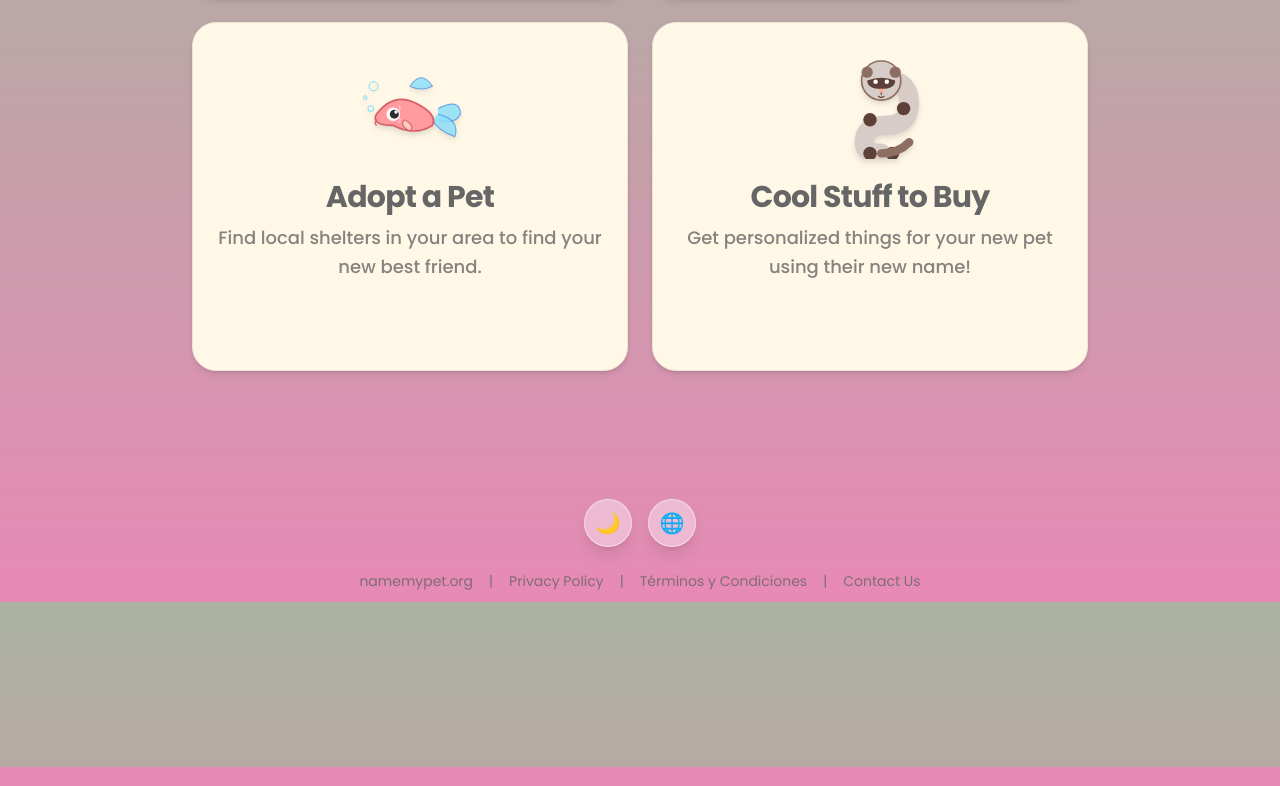
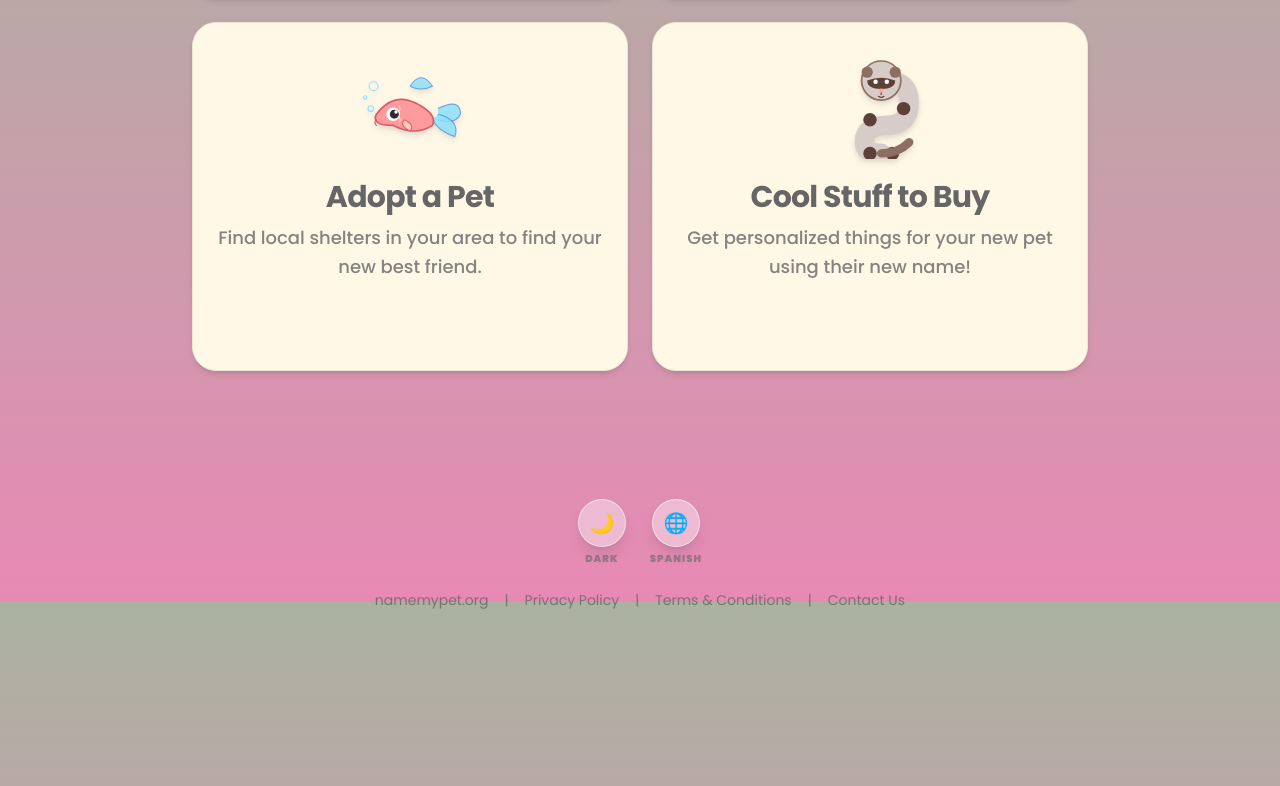
Before and after one commit to revsan1234/petapp_finalv3, a React (Vite) app: page / in a window 1280 px wide. Shown: the part 998-1784 px from the top of the page. Built offline with nearby package versions, Linux system fonts and the light colour scheme.

Commit message:
fix contact us and footer

```diff
--- a/App.tsx
+++ b/App.tsx
@@ -16,6 +16,7 @@ import { CustomCursor } from './components/ui/CustomCursor';
 import { LanguageProvider, useLanguage } from './contexts/LanguageContext';
 import { hasValidApiKey } from './services/geminiService';
 import { Card } from './components/ui/Card';
+import { PetCharacter } from './components/assets/pets/PetCharacter';
 
 // --- Contact Us Component (Defined locally to avoid file creation issues) ---
 const ContactUs: React.FC<{ onBack: () => void }> = ({ onBack }) => {
@@ -35,35 +36,33 @@ const ContactUs: React.FC<{ onBack: () => void }> = ({ onBack }) => {
                     </button>
                 </header>
                 <main>
-                    <Card className="text-center py-20 border-4 border-[#AA336A]/20 shadow-2xl rounded-[3rem]">
+                    <Card className="text-center py-20 border-4 border-[#AA336A]/10 shadow-2xl rounded-[3rem]">
                         <div className="flex justify-center mb-6">
-                             <div className="bg-[#AA336A]/10 p-6 rounded-full">
-                                <svg xmlns="http://www.w3.org/2000/svg" className="h-16 w-16 text-[#AA336A]" fill="none" viewBox="0 0 24 24" stroke="currentColor">
-                                  <path strokeLinecap="round" strokeLinejoin="round" strokeWidth={1.5} d="M3 8l7.89 5.26a2 2 0 002.22 0L21 8M5 19h14a2 2 0 002-2V7a2 2 0 00-2-2H5a2 2 0 00-2 2v10a2 2 0 002 2z" />
-                                </svg>
+                             <div className="transform hover:scale-110 transition-transform duration-300">
+                                <PetCharacter pet="cat" className="w-32 h-32 drop-shadow-xl" />
                              </div>
                         </div>
 
-                        <h1 className="text-5xl font-black mb-6 text-[#AA336A] uppercase tracking-tight font-heading">
+                        <h1 className="text-5xl font-black mb-6 text-[#5D4037] uppercase tracking-tight font-heading">
                             {t.contact_us.title}
                         </h1>
 
                         <div className="space-y-10">
-                            <p className="text-2xl font-medium opacity-80 max-w-md mx-auto leading-relaxed text-[#666666]">
+                            <p className="text-2xl font-medium max-w-md mx-auto leading-relaxed text-[#5D4037] opacity-90 font-['Poppins']">
                                 {t.contact_us.p1}
                             </p>
 
-                            <div className="inline-block p-1.5 rounded-[2rem] bg-gradient-to-r from-[#FF6B6B] to-[#AA336A] shadow-2xl transform hover:scale-105 transition-all duration-300">
+                            <div className="inline-block transition-all duration-300">
                                 <a
                                     href={`mailto:${t.contact_us.email}`}
-                                    className="block bg-white px-10 py-8 rounded-[calc(2rem-6px)] text-2xl sm:text-3xl font-black text-[#AA336A] hover:bg-transparent hover:text-white transition-all break-all font-heading"
+                                    className="text-2xl sm:text-4xl font-black text-[#5D4037] hover:text-[#AA336A] transition-all break-all font-heading"
                                 >
                                     {t.contact_us.email}
                                 </a>
                             </div>
 
                             <div className="pt-12">
-                                <p className="text-sm font-bold opacity-30 tracking-[0.3em] uppercase text-[#666666]">
+                                <p className="text-sm font-bold opacity-30 tracking-[0.3em] uppercase text-[#5D4037] font-['Poppins']">
                                     namemypet.org
                                 </p>
                             </div>
@@ -154,7 +153,8 @@ const AppContent: React.FC = () => {
   if (view === 'contact') return <ContactUs onBack={() => setView('app')} />;
 
   const ToggleControls = () => (
-      <div className="flex justify-center gap-4">
+      <div className="flex justify-center gap-6">
+        <div className="flex flex-col items-center gap-1">
             <button
                 onClick={() => setIsChillMode(!isChillMode)}
                 className="w-12 h-12 rounded-full bg-white/40 backdrop-blur-md border border-white/50 flex items-center justify-center shadow-lg transition-transform hover:scale-110 active:scale-95"
@@ -162,6 +162,10 @@ const AppContent: React.FC = () => {
             >
                 <span className="text-xl">{isChillMode ? '☀️' : '🌙'}</span>
             </button>
+            <span className="text-[10px] font-black uppercase tracking-widest opacity-60 text-dynamic">dark</span>
+        </div>
+
+        <div className="flex flex-col items-center gap-1">
             <button
                 onClick={() => setLanguage(language === 'en' ? 'es' : 'en')}
                 className="w-12 h-12 rounded-full bg-white/40 backdrop-blur-md border border-white/50 flex items-center justify-center shadow-lg transition-transform hover:scale-110 active:scale-95"
@@ -169,6 +173,8 @@ const AppContent: React.FC = () => {
             >
                 <span className="text-xl">🌐</span>
             </button>
+            <span className="text-[10px] font-black uppercase tracking-widest opacity-60 text-dynamic">spanish</span>
+        </div>
       </div>
   );
 
--- a/translations.ts
+++ b/translations.ts
@@ -145,7 +145,7 @@ export const translations = {
       chill_mode_on: "🌙 Chill Mode: ON",
       chill_mode_off: "☀️ Chill Mode: OFF",
       privacy: "Privacy Policy",
-      terms: "Términos y Condiciones",
+      terms: "Terms & Conditions",
       contact: "Contact Us",
       follow_us: "Follow Us!",
       app_title: "Name My Pet"
@@ -572,7 +572,7 @@ export const translations = {
       lucky_item: "Objeto de la Suerte",
       signs: [
         "Aries (Mar 21 - Abr 19)", "Tauro (Ago 20 - May 20)", "Géminis (May 21 - Jun 20)",
-        "Cáncer (Jun 21 - Jul 22)", "Leo (Jul 23 - Ago 22)", "Virgo (Ago 23 - Sep 22)",
+        "Cáncer (Jun 21 - Jul 22)", "Leo (Jul 23 - Aug 22)", "Virgo (Ago 23 - Sep 22)",
         "Libra (Sep 23 - Oct 22)", "Escorpio (Oct 23 - Nov 21)", "Sagitario (Nov 22 - Dic 21)",
         "Capricornio (Dic 22 - Ene 19)", "Acuario (Ene 20 - Feb 18)", "Piscis (Feb 19 - Mar 20)"
       ]
```
Lines whose indentation alone changed are shown as unchanged.
